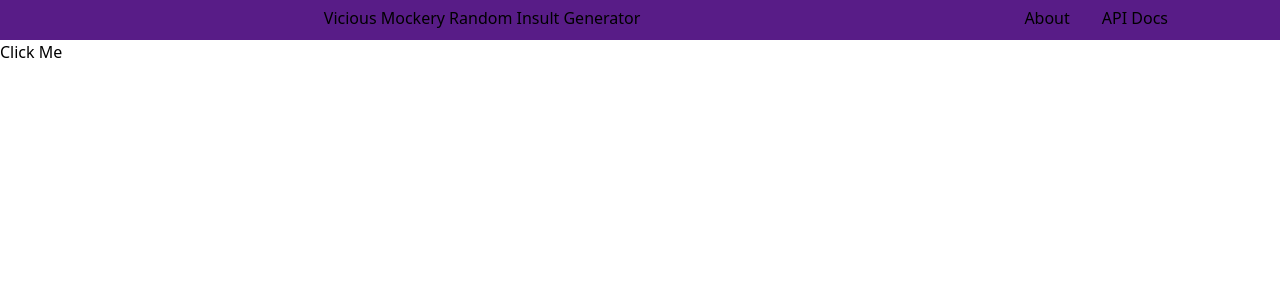
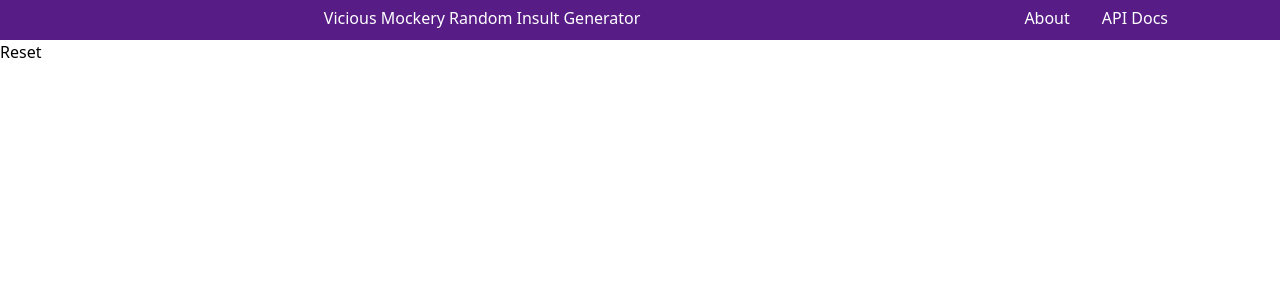
Before and after one commit to lbasken/vicious-mockery-web, a React (Vite) app: page / in a window 1280 px wide. Shown: the top 300 px of the page. Built offline with nearby package versions, Linux system fonts and the light colour scheme; no server answers.

Commit message:
added styles to AppBar, continuing to refine vicious mockery insult generation

```diff
--- a/src/components/AppBar/AppBar.tsx
+++ b/src/components/AppBar/AppBar.tsx
@@ -3,10 +3,9 @@ import {Link} from "react-router-dom";
 export default function AppBar() {
     return <div className="bg-purple-900 h-10 pt-1.5">
         <section className="flex flex-row-reverse">
-            <div className="pr-28"><Link to="/api">API Docs</Link></div>
-            <div className="pr-8"><Link to="/about">About</Link></div>
-            <div className="pr-96">Vicious Mockery Random Insult Generator</div>
+            <div className="pr-28 text-white"><Link to="/api">API Docs</Link></div>
+            <div className="pr-8 text-white"><Link to="/about">About</Link></div>
+            <div className="pr-96 text-white"><Link to="/">Vicious Mockery Random Insult Generator</Link></div>
         </section>
     </div>
-
 }
--- a/src/pages/HomePage/HomePage.tsx
+++ b/src/pages/HomePage/HomePage.tsx
@@ -2,34 +2,16 @@ import MockGenerator from "../../components/MockGenerator/MockGenerator.tsx";
 import {useState} from "react";
 
 export default function HomePage() {
+    const [version, setVersion] = useState(0);
 
-    const [show, setShow] = useState(false);
-    const[render, setRender] = useState(false);
-
-    function onClick() {
-        setRender(false);
-        setShow(true);
+    function handleReset() {
+        setVersion(version + 1);
     }
 
-    function onTest() {
-        setRender(true);
-    }
-
-    if(render) {
-        return <div>
-            <MockGenerator />
-            <button onClick={onClick}>Button</button>
-        </div>
-    }
-
-    if(!show) {
-        return <div>
-            <button onClick={onClick}>Click Me</button>
-        </div>
-    } else {
-        return <div>
-            <MockGenerator />
-            <button onClick={onTest}>Click Me Again</button>
-        </div>
-    }
+    return (
+        <>
+            <button onClick={handleReset}>Reset</button>
+            <MockGenerator key={version} />
+        </>
+    );
 }
```
